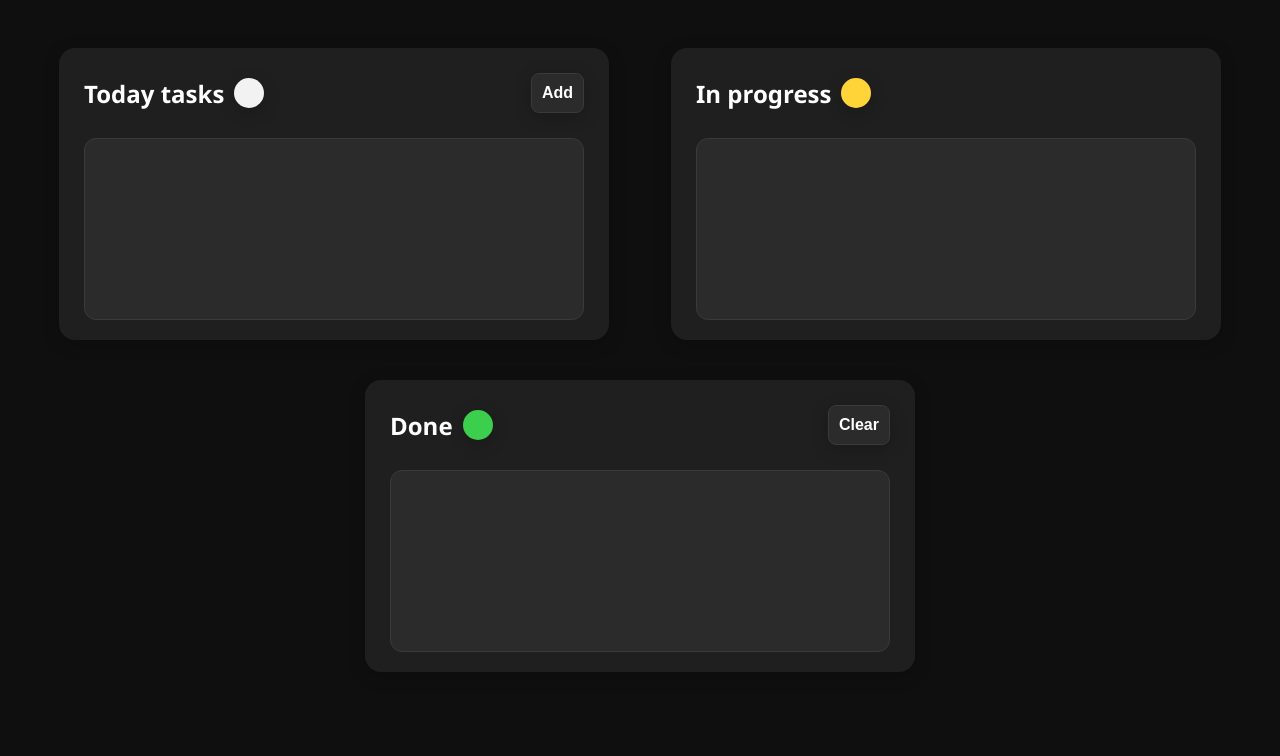
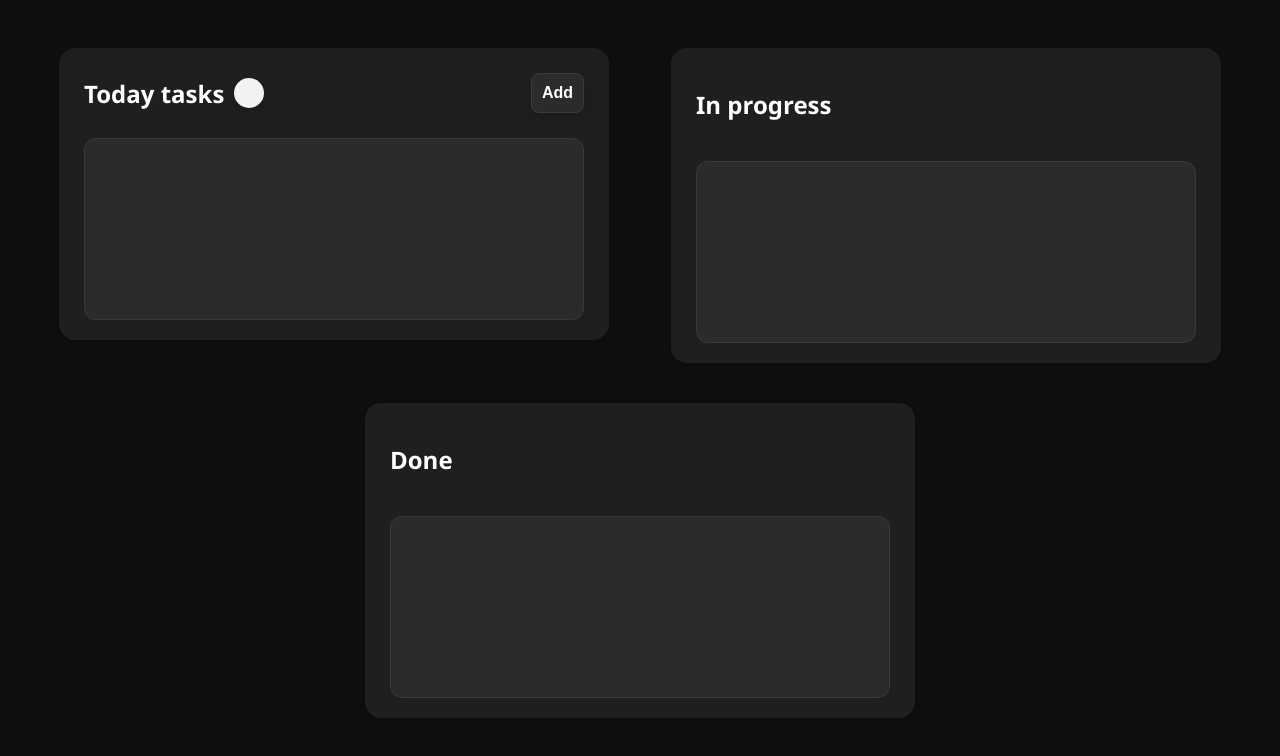
Before and after one commit to everidiy/Daily-Tasks-App, a React (Vite) app: page / in a window 1280 px wide. Shown: the top 756 px of the page. Built offline with nearby package versions, Linux system fonts and the light colour scheme.

Commit message:
dta v 0.4

```diff
--- a/src/components/DoneBoard.jsx
+++ b/src/components/DoneBoard.jsx
@@ -1,42 +1,39 @@
+import "../styles/doneboard.css";
+import Task from "./Task";
 import { useState } from "react";
-import "../styles/doneboard.css";
 
-function DoneBoard({ tasks, setTasks, startDnD, onDrop, setSelectedTask, setOpenMore }) {
+function DoneBoard({
+  tasks,
+  setTasks,
+  startDnD,
+  setSelectedTask,
+  setOpenMore
+}) {
+  const [lastTap, setLastTap] = useState(0);
   const doneTasks = tasks.filter(t => t.status === "done");
-
-  const [lastTap, setLastTap] = useState(0);
 
   const deleteTask = (id) => {
     const now = Date.now();
-
     if (now - lastTap < 300) {
       setTasks(prev => prev.filter(t => t.id !== id));
     }
-
     setLastTap(now);
   };
 
-  const clearDone = () => {
-    setTasks(prev => prev.filter(t => t.status !== "done"));
+  const moveTask = (id, newStatus) => {
+    setTasks(prev =>
+      prev.map(t =>
+        t.id === id ? { ...t, status: newStatus } : t
+      )
+    );
   };
 
   return (
-    <div
-      className="done-board"
-      data-column="done"
-      onDragOver={(e) => e.preventDefault()}
-      onDrop={onDrop}
-    >
-      <div className="text">
-        <div className="info-done">
+    <>
+      <div className="done-board" data-column="done">
         <h2>Done</h2>
-          <div className="green-circle"></div>
 
-          <button className="done-btn" onClick={clearDone}>Clear</button>
-        </div>
-      </div>
-
-      <div className="dones">
+        <div className="tasks">
           {doneTasks.map(task => (
             <div
               key={task.id}
@@ -49,11 +46,19 @@ function DoneBoard({ tasks, setTasks, startDnD, onDrop, setSelectedTask, setOpen
                 <p>{task.text}</p>
               </div>
 
-            <button onClick={() => { setSelectedTask(task); setOpenMore(true); }}>...</button>
+              <button
+                onClick={() => {
+                  setSelectedTask(task);
+                  setOpenMore(true);
+                }}
+              >
+                ...
+              </button>
             </div>
           ))}
         </div>
       </div>
+    </>
   );
 }
 
--- a/src/components/ProccessBoard.jsx
+++ b/src/components/ProccessBoard.jsx
@@ -1,27 +1,39 @@
 import "../styles/proccessboard.css";
+import Task from "./Task";
+import { useState } from "react";
 
-function ProccessBoard({ tasks, setTasks, startDnD, onDrop, setSelectedTask, setOpenMore }) {
+function ProccessBoard({
+  tasks,
+  setTasks,
+  startDnD,
+  setSelectedTask,
+  setOpenMore
+}) {
+  const [lastTap, setLastTap] = useState(0);
   const processTasks = tasks.filter(t => t.status === "inprogress");
 
   const deleteTask = (id) => {
+    const now = Date.now();
+    if (now - lastTap < 300) {
       setTasks(prev => prev.filter(t => t.id !== id));
+    }
+    setLastTap(now);
+  };
+
+  const moveTask = (id, newStatus) => {
+    setTasks(prev =>
+      prev.map(t =>
+        t.id === id ? { ...t, status: newStatus } : t
+      )
+    );
   };
 
   return (
-    <div
-      className="proccess-board"
-      data-column="inprogress"
-      onDragOver={(e) => e.preventDefault()}
-      onDrop={onDrop}
-    >
-      <div className="text">
-        <div className="info-proccess">
+    <>
+      <div className="proccess-board" data-column="inprogress">
         <h2>In progress</h2>
-          <div className="yellow-circle"></div>
-        </div>
-      </div>
 
-      <div className="items">
+        <div className="tasks">
           {processTasks.map(task => (
             <div
               key={task.id}
@@ -34,11 +46,19 @@ function ProccessBoard({ tasks, setTasks, startDnD, onDrop, setSelectedTask, set
                 <p>{task.text}</p>
               </div>
 
-            <button onClick={() => { setSelectedTask(task); setOpenMore(true); }}>...</button>
+              <button
+                onClick={() => {
+                  setSelectedTask(task);
+                  setOpenMore(true);
+                }}
+              >
+                ...
+              </button>
             </div>
           ))}
         </div>
       </div>
+    </>
   );
 }
 
--- a/src/components/TodayBoard.jsx
+++ b/src/components/TodayBoard.jsx
@@ -7,7 +7,6 @@ function TodayBoard({
   tasks,
   setTasks,
   startDnD,
-  onDrop,
   open,
   setOpen,
   selectedTask,
@@ -56,7 +55,6 @@ function TodayBoard({
         className="today-board"
         data-column="today"
         onDragOver={(e) => e.preventDefault()}
-        onDrop={onDrop}
       >
         <div className="text">
           <div className="info-today">
```
Lines whose indentation alone changed are shown as unchanged.
